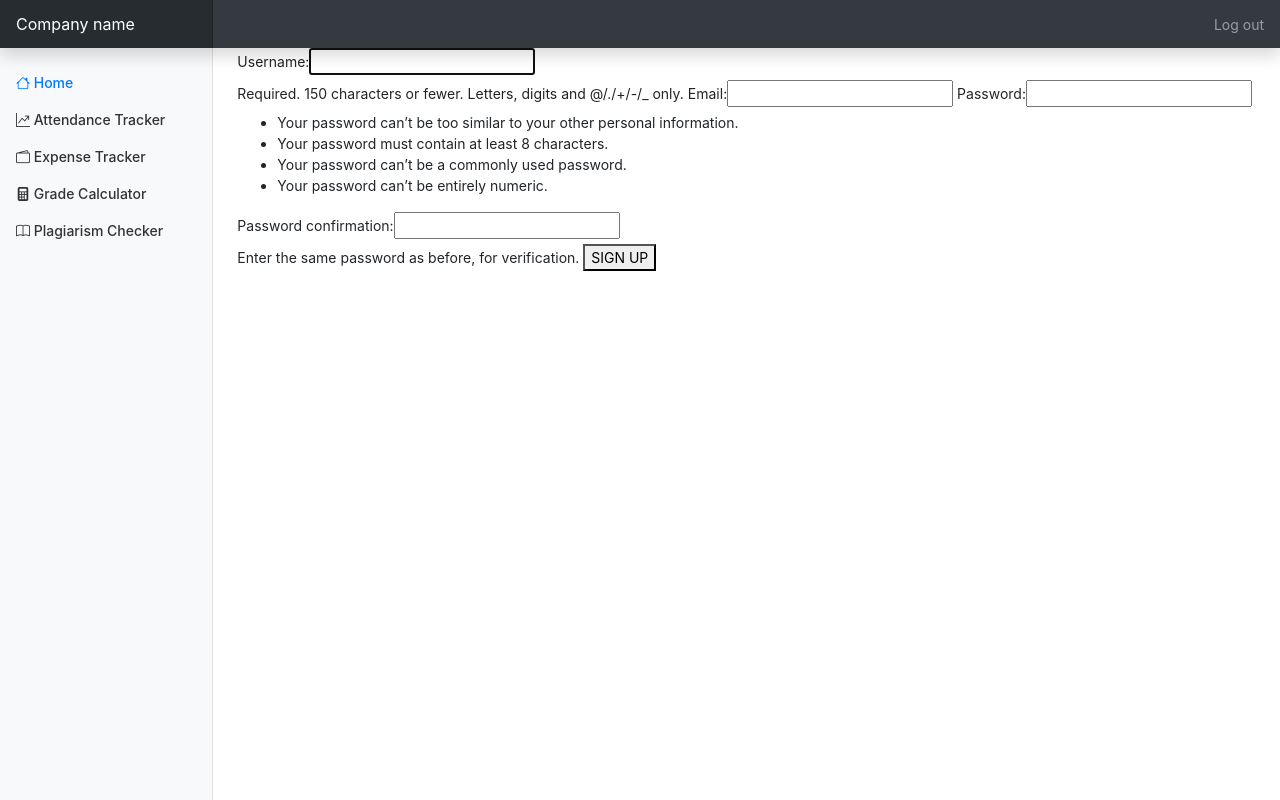
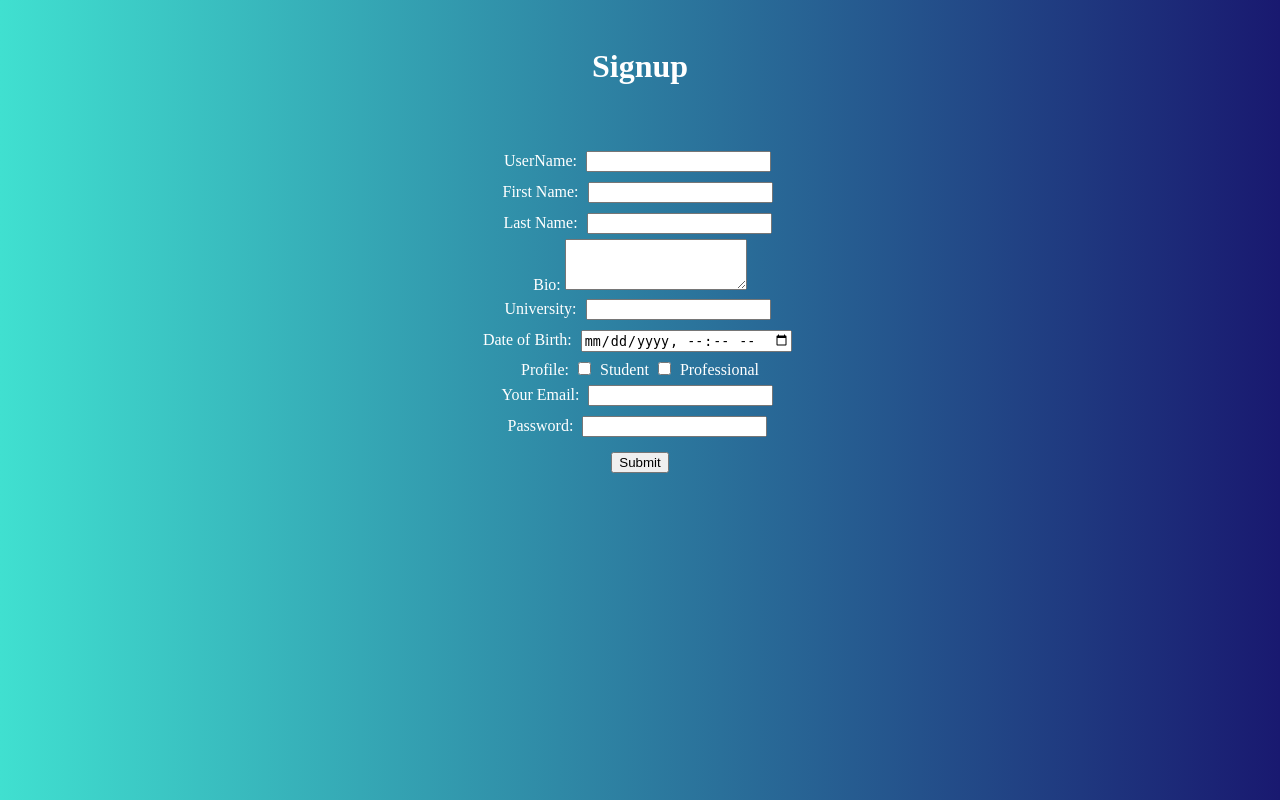
Before and after one commit to akshat-vora/SelfFolio, a Django app: page /signup/ in a window 1280 px wide. Run offline with Django 3.2, Linux system fonts and the light colour scheme; some libraries are stand-ins or nearby versions.

Commit message:
feat: User Profile table

```diff
--- /dev/null
+++ b/SelF/admin.py
@@ -0,0 +1,6 @@
+from django.contrib import admin
+from .models import Profile
+
+# Register your models here.
+
+admin.site.register(Profile)
--- /dev/null
+++ b/SelF/apps.py
@@ -0,0 +1,5 @@
+from django.apps import AppConfig
+
+
+class SelFConfig(AppConfig):
+    name = 'SelF'
--- a/SelF/forms.py
+++ b/SelF/forms.py
@@ -1,11 +1,9 @@
 from django import forms
 from django.contrib.auth.forms import UserCreationForm
 from django.contrib.auth.models import User
+from .models import Profile
+from django.forms import DateTimeInput
 
-
-class RegisterForm(UserCreationForm):
-    email = forms.EmailField()
-
-    class Meta:
-        model=User
-        fields=["username", "email", "password1", "password2"]
+# class Meta:
+#     model=User
+#     fields=["username", "email", "password1", "password2"]
--- a/SelF/settings.py
+++ b/SelF/settings.py
@@ -125,3 +125,7 @@ STATIC_URL = '/static/'
 
 LOGIN_REDIRECT_URL = "home"
 LOGOUT_REDIRECT_URL = "login"
+
+STATICFILES_DIRS = [
+    os.path.join(BASE_DIR, 'static'),
+]
--- a/SelF/templates/registration/signup.html
+++ b/SelF/templates/registration/signup.html
@@ -1,11 +1,84 @@
-{% extends "base.html" %}
 
-{% block title %}Create an Account{% endblock %}
+<!--
+    <form method="POST" class="form-group">
+
+	<button type="submit">SIGN UP</button>
+    </form> -->
+
 
 {% block content %}
-    <form method="POST" class="form-group">
-	{% csrf_token %}
-	{{ form }}
-	<button type="submit">SIGN UP</button>
-    </form>
+<style>
+    body{
+        background-image: linear-gradient(to right, turquoise , midnightblue);
+        color: white;
+        text-align:center
+    }
+    a:hover {
+        text-decoration: none;
+        background-color: rgba(255,255,255,0.5);
+        color: peru;
+    }
+    a{
+        color: white;
+    }
+    h1 {
+        padding: 40px;
+    }
+    input {
+        margin: 5px;
+    }
+    button {
+        margin: 10px;
+        margin-bottom: 20px;
+    }
+</style>
+
+<h1>Signup</h1>
+<form method="POST" action="{% url 'login' %}">
+    {% csrf_token %}
+    <div>
+        <label for="user_name">UserName:</label>
+        <input name="user_name" type="text" id="user_name" maxlength="50" required>
+    </div>
+	<div>
+        <label for="first_name">First Name:</label>
+        <input name="first_name" type="text" id="first_name" maxlength="50" required>
+    </div>
+	<div>
+        <label for="last_name">Last Name:</label>
+        <input name="last_name" type="text" id="last_name" maxlength="50" required>
+    </div>
+    <div>
+        <label for="bio">Bio:</label>
+        <textarea name="bio" id="bio" cols="20" rows="3" required></textarea>
+    </div>
+    <div>
+        <label for="univ">University:</label>
+        <input type="text" id="univ" name="univ" maxlength="50" required>
+    </div>
+
+    <div>
+        <label for="date">Date of Birth:</label>
+        <input type="datetime-local" id="date" name="date" required>
+    </div>
+
+	<div>
+		<label for="prof">Profile:</label>
+		<input type="checkbox" id="student" name="student" value="student">
+		<label for="student"> Student</label>
+		<input type="checkbox" id="professional" name="professional" value="professional">
+		<label for="professional"> Professional</label>
+	</div>
+
+    <div>
+        <label for="user_email">Your Email:</label>
+        <input type="email" id="user_email" name="user_email" required>
+    </div>
+    <div>
+        <label for="user_password">Password:</label>
+        <input type="password" id="user_password" name="user_password" maxlength="50" required>
+    </div>
+    <button type="submit">Submit</button>
+</form>
+
 {% endblock %}
--- a/SelF/views.py
+++ b/SelF/views.py
@@ -1,18 +1,55 @@
 from django.shortcuts import render, redirect, HttpResponse
-from .forms import RegisterForm
-
+from .models import Profile
+import datetime
+from django.contrib.auth.models import User
+from django.contrib.auth import authenticate, login
+from django import forms
 
 # Create your views here.
-def signup(response):
-    if response.method == "POST":
-        form = RegisterForm(response.POST)
-        if form.is_valid():
-            form.save
-        return redirect("/")
-    else:
-        form = RegisterForm()
+# def signup(response):
+#     if response.method == "POST":
+#         form = RegisterForm(response.POST)
+#         if form.is_valid():
+#             form.save
+#         return redirect("/")
+#     else:
+#         form = RegisterForm()
 
-    return render(response, "registration/signup.html", {"form":form})
+#     return render(response, "registration/signup.html", {"form":form})
+
+def signup(request):
+    if request.method == 'GET':
+        return render(request, 'registration/signup.html')
+
+    elif request.method == 'POST':
+        #form = event_registration_form(request.POST)
+        #if form.is_valid():
+        #    form.save()
+        #    return HttpResponse("Saved")
+        user_name = request.POST['user_name']
+        first_name = request.POST['first_name']
+        last_name = request.POST['last_name']
+        bio = request.POST['bio']
+        univ = request.POST['univ']
+        date = request.POST['date']
+        prof = request.POST['prof']
+        user_email = request.POST['user_email']
+        user_password = request.POST['user_password']
+        user_info = Profile.objects.create(
+            UserName = user_name,
+            FirstName = first_name,
+            LastName = last_name,
+            Bio = bio,
+            University = univ,
+            DOB = date,
+            Profession = prof,
+            UserEmail = user_email,
+            Password = user_password
+        )
+        user_info.save()
+
+        return render(request, 'home.html')
+
 
 def welcome(request):
     return redirect('login')
```
Also changed, not shown: SelF/models.py (added, +24 -0 lines), db.sqlite3.
